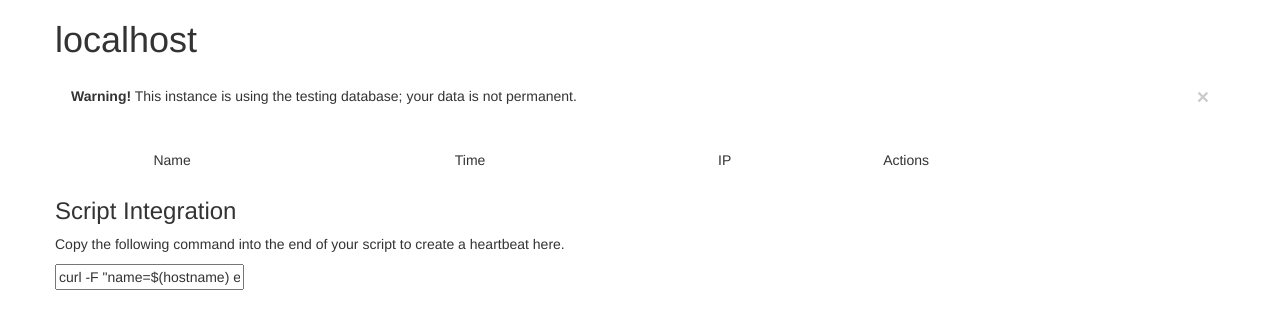
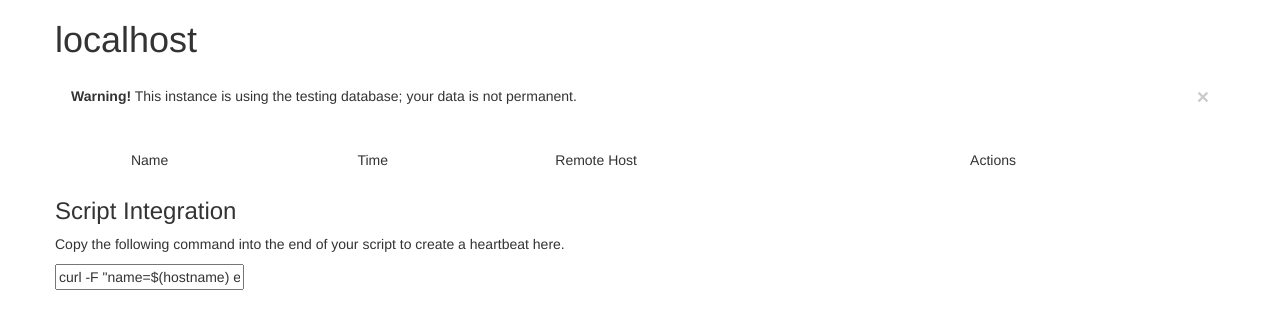
Before and after one commit to mikeboers/heartbeat, a Flask app: page / in a window 1280 px wide. Shown: the top 329 px of the page. Run offline with Flask 2, Linux system fonts and the light colour scheme; data that the repository does not hold is empty; some libraries are stand-ins or nearby versions.

Commit message:
Track host name (via reverse lookup)

```diff
--- a/app/beat.py
+++ b/app/beat.py
@@ -7,4 +7,6 @@ class Beat(db.Model):
 
     name = db.Column(db.String, nullable=False)
     time = db.Column(db.DateTime, nullable=False)
+
     remote_addr = db.Column(db.String, nullable=False)
+    remote_name = db.Column(db.String, nullable=False)
--- a/app/pages/api.py
+++ b/app/pages/api.py
@@ -1,4 +1,5 @@
 import datetime
+import socket
 
 from flask import request
 
@@ -18,6 +19,7 @@ def handle_beat():
         name=request.form.get('name', ''),
         time=datetime.datetime.utcnow(),
         remote_addr=remote_addr,
+        remote_name=socket.gethostbyaddr(remote_addr)[0],
     )
     db.session.add(beat)
     db.session.commit()
--- a/templates/index.html
+++ b/templates/index.html
@@ -22,7 +22,7 @@
             <td><!-- status -->
             <td>Name
             <td>Time
-            <td>IP
+            <td>Remote Host
             <td>Actions
         <tbody>
         {% for beat in beats %}
@@ -33,7 +33,7 @@
 
             <td><strong>{{ beat.name }}
             <td>{{ beat.time | datetimeformat }}
-            <td><em>{{ beat.remote_addr }}
+            <td><em>{{ beat.remote_name }} ({{ beat.remote_addr }})
 
             <td>
                 <a class="btn btn-mini btn-danger" disabled><i class="icon-trash icon-white"></i> Delete</a>
```
